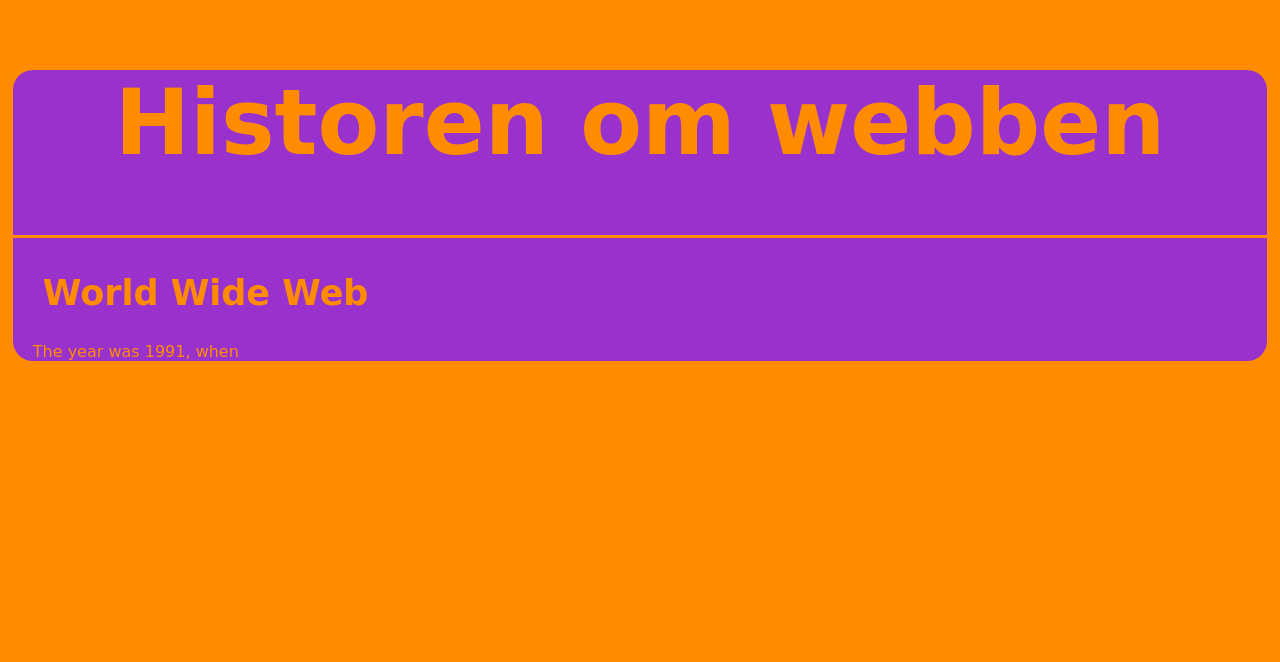
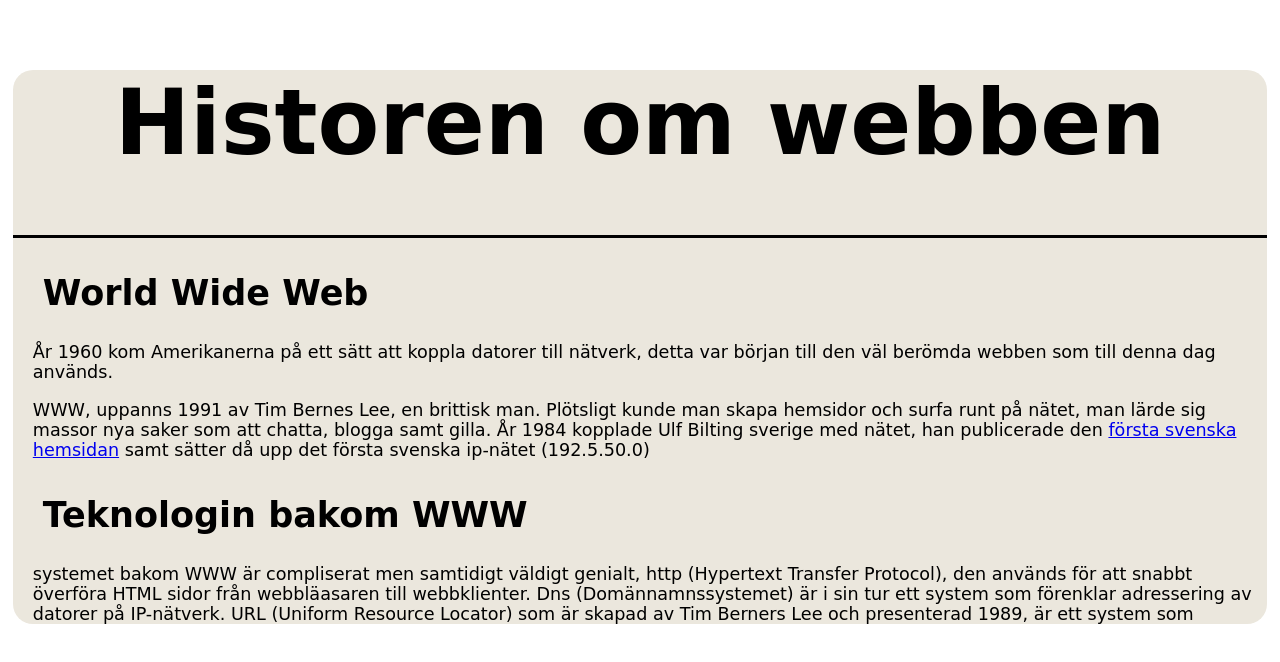
Before and after one commit to Ocramosaurus/webutveckling-1, a plain HTML site: page WebHistoria/WebMain.html in a window 1280 px wide. Drawn offline with Linux system fonts and the light colour scheme.

Commit message:
Hej på dig!

```diff
--- a/WebHistoria/WebMain.html
+++ b/WebHistoria/WebMain.html
@@ -16,8 +16,13 @@
 
 
     <hr>
-        <h2>World Wide Web</h2>
-    <p>The year was 1991, when </p>
+    <h2>World Wide Web</h2>
+    <p>År 1960 kom Amerikanerna på ett sätt att koppla datorer till nätverk, detta var början till den väl berömda webben som till denna dag används.</p>
+    <p>WWW, uppanns 1991 av Tim Bernes Lee, en brittisk man. Plötsligt kunde man skapa hemsidor och surfa runt på nätet, man lärde sig massor nya saker som att chatta, blogga samt gilla.
+        År 1984 kopplade Ulf Bilting sverige med nätet, han publicerade den <a href="https://www.lysator.liu.se"target="_blank">första svenska hemsidan</a> samt sätter då upp det första svenska ip-nätet (192.5.50.0)
+    </p>
+    <h2>Teknologin bakom WWW</h2>
+    <p>systemet bakom WWW är compliserat men samtidigt väldigt genialt, http (Hypertext Transfer Protocol), den används för att snabbt överföra HTML sidor från webbläasaren till webbklienter. Dns (Domännamnssystemet) är i sin tur ett system som förenklar adressering av datorer på IP-nätverk. URL (Uniform Resource Locator) som är skapad av Tim Berners Lee och presenterad 1989, är ett system som</p>
     </main>
 
 </body>
--- a/WebHistoria/WebStyle.css
+++ b/WebHistoria/WebStyle.css
@@ -1,37 +1,41 @@
+
+
+
 body{
 
     margin: 1%;
     margin-top: 1%;
-    background-color: darkorange;
+    background-color: rgb(255, 255, 255);
 }
 
 head {
-    background-color: darkorchid;
+    background-color: rgb(234, 237, 199);
 }
 main {
-    background-color: darkorchid;
+    background-color: rgb(235, 231, 221);
     border-radius: 20px;
 }
 
-
+p{
+    font-size: 110%;
+    color: black;
+}
 
 .titel {
     font-size: 90px;
     text-align: center;
     margin-top: 70px;
     font-family: cursive;
-    color: darkorange;
 }
 
 hr {
     border: none;
     height: 3px;
     color: black;
-    background-color: darkorange;
+    background-color: rgb(0, 0, 0);
 }
 
 h2{
-    color: darkorange;
     margin-top: 35px;
     margin-left: 30px;
     font-size: 35px;
@@ -39,11 +43,10 @@ h2{
 }
 
 p{
-    color: darkorange;
     font-family: cursive;
     margin-left: 20px;
 }
 
 body{
-    color: darkorange;
+    color: rgb(0, 0, 0);
 }
```
Also changed, not shown: index.html (added, +14 -0 lines).
